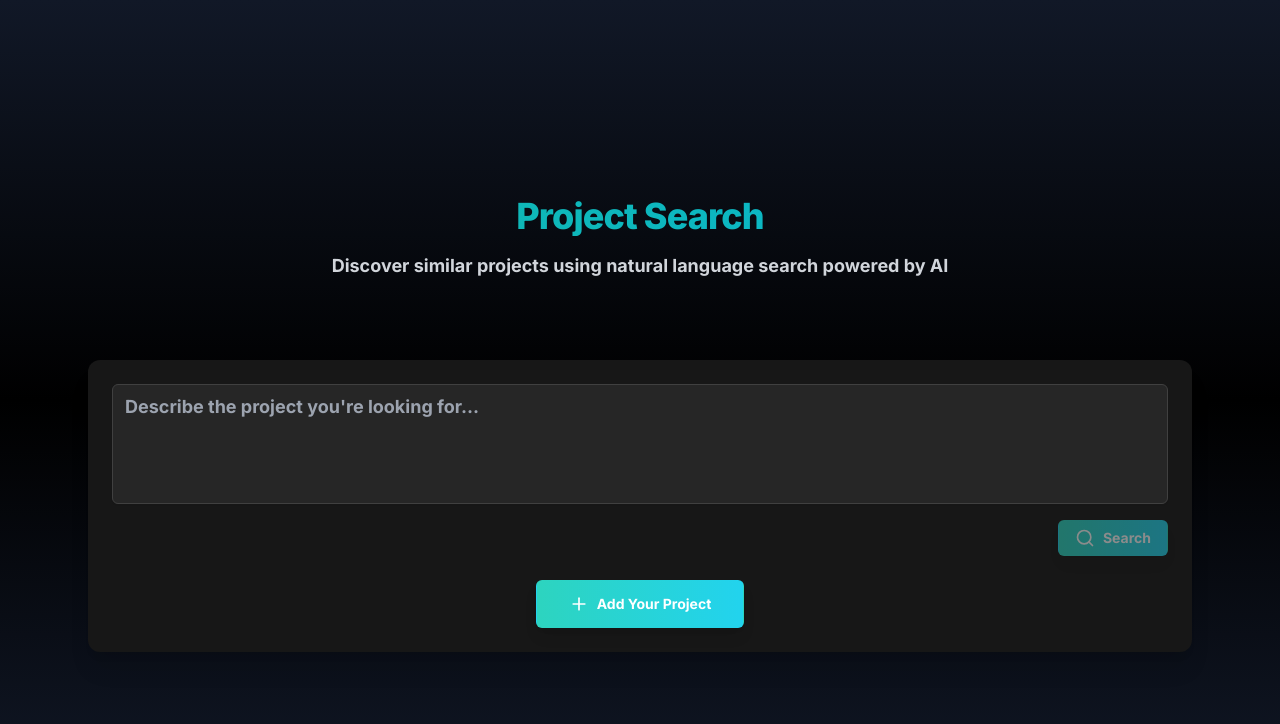
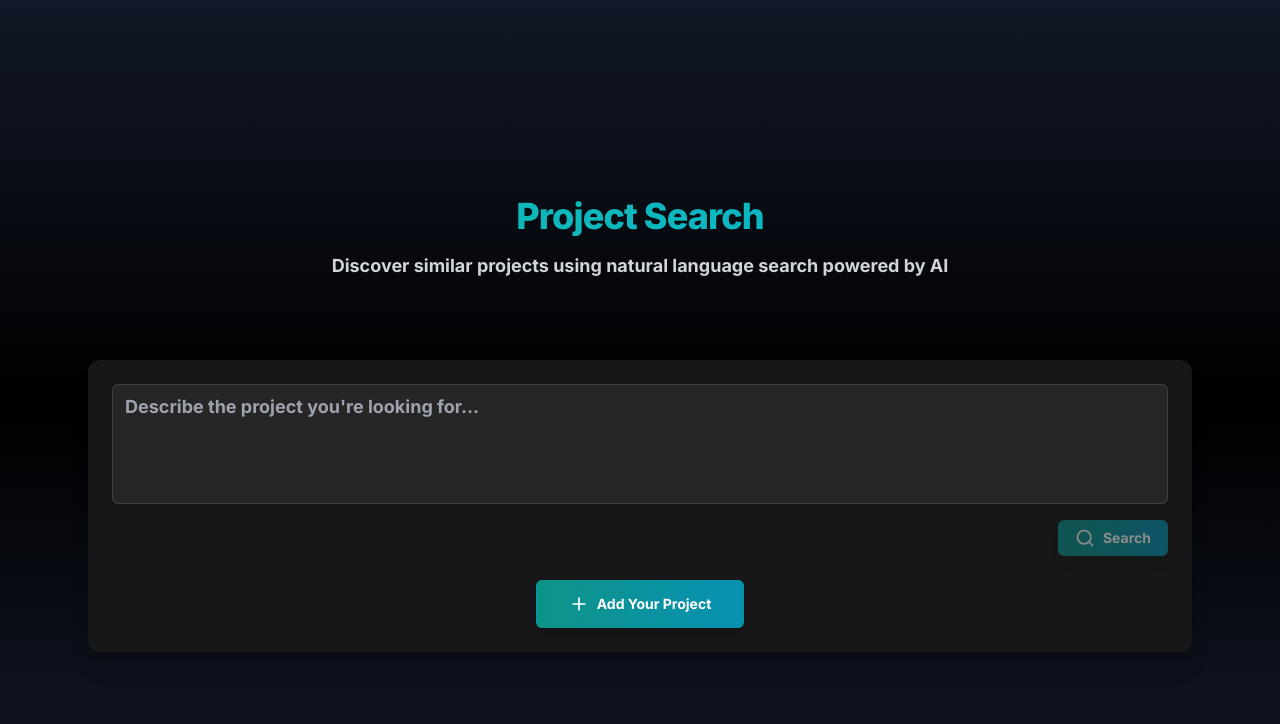
Before and after one commit to DanGiannone1/project_search, a React (Vite) app in the folder frontend/: page / in a window 1280 px wide. Shown: the top 724 px of the page. Built offline with nearby package versions, Linux system fonts and the light colour scheme.

Commit message:
UI updates

```diff
--- a/frontend/src/components/ProjectSearch.tsx
+++ b/frontend/src/components/ProjectSearch.tsx
@@ -207,7 +207,7 @@ function ProjectSearch() {
                 <CardContent className="p-6 space-y-3">
                   {result.projectName && (
                     // Apply the new teal→cyan gradient for project name
-                    <h3 className="text-3xl font-extrabold leading-tight text-transparent bg-clip-text bg-gradient-to-r from-teal-400 to-cyan-400 font-sans">
+                    <h3 className="text-3xl font-extrabold leading-tight text-transparent bg-clip-text bg-gradient-to-r from-teal-500 to-cyan-500 font-sans">
                       {result.projectName}
                     </h3>
                   )}
--- a/frontend/src/components/ui/button.tsx
+++ b/frontend/src/components/ui/button.tsx
@@ -18,7 +18,7 @@ const buttonVariants = cva(
         darkBlue: "bg-gradient-to-r from-blue-900 to-blue-800 text-white shadow-xl hover:bg-blue-800 focus-visible:ring-blue-700",
 
         // New accent gradient variant:
-        accentGradient: "bg-gradient-to-r from-teal-400 to-cyan-400 text-white shadow-lg hover:from-teal-700 hover:to-cyan-700 focus-visible:ring-cyan-400"
+        accentGradient: "bg-gradient-to-r from-teal-600 to-cyan-600 text-white shadow-lg hover:from-teal-400 hover:to-cyan-400 focus-visible:ring-cyan-400"
       },
       size: {
         default: "h-9 px-4 py-2",
```
